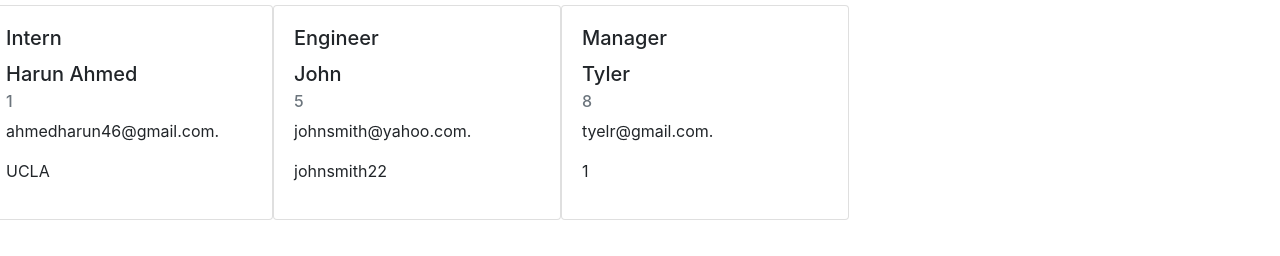
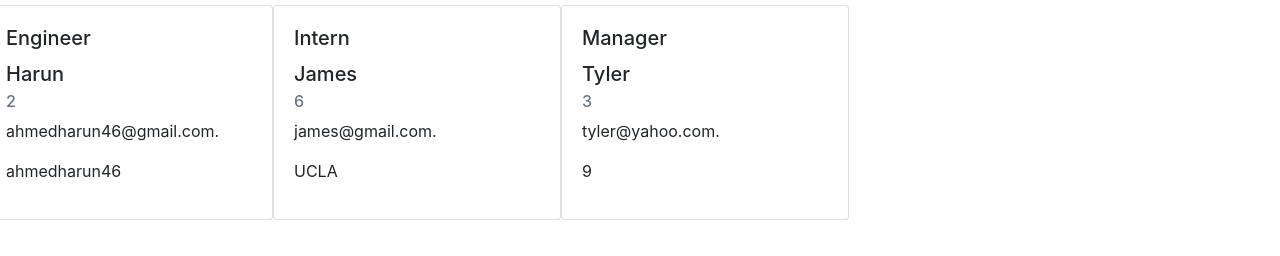
Before and after one commit to ahmedharun46/TeamProfileGenrator, a website: page dist/index.html in a window 1280 px wide. Shown: the part 118-374 px from the top of the page. Drawn offline with nearby package versions, Linux system fonts and the light colour scheme.

Commit message:
Final Commit

```diff
--- a/dist/index.html
+++ b/dist/index.html
@@ -16,28 +16,28 @@
     <div class = "container-body container-fluid"></div>
     <div class="row">
         <div class="card" style="width: 18rem;">
+            <div class="card-body"><h5 class="card-title">Engineer</h5>
+              <h5 class="card-title">Harun</h5>
+              <h6 class="card-subtitle mb-2 text-muted">2</h6>
+              <p class="card-text">ahmedharun46@gmail.com.</p>
+
+                <p class="card-link">ahmedharun46</p>
+            </div>
+            </div><div class="card" style="width: 18rem;">
             <div class="card-body"><h5 class="card-title">Intern</h5>
-              <h5 class="card-title">Harun Ahmed</h5>
-              <h6 class="card-subtitle mb-2 text-muted">1</h6>
-              <p class="card-text">ahmedharun46@gmail.com.</p>
+              <h5 class="card-title">James</h5>
+              <h6 class="card-subtitle mb-2 text-muted">6</h6>
+              <p class="card-text">james@gmail.com.</p>
 
                 <p class="card-link">UCLA</p>
             </div>
             </div><div class="card" style="width: 18rem;">
-            <div class="card-body"><h5 class="card-title">Engineer</h5>
-              <h5 class="card-title">John</h5>
-              <h6 class="card-subtitle mb-2 text-muted">5</h6>
-              <p class="card-text">johnsmith@yahoo.com.</p>
-
-                <p class="card-link">johnsmith22</p>
-            </div>
-            </div><div class="card" style="width: 18rem;">
             <div class="card-body"><h5 class="card-title">Manager</h5>
               <h5 class="card-title">Tyler</h5>
-              <h6 class="card-subtitle mb-2 text-muted">8</h6>
-              <p class="card-text">tyelr@gmail.com.</p>
+              <h6 class="card-subtitle mb-2 text-muted">3</h6>
+              <p class="card-text">tyler@yahoo.com.</p>
 
-                <p class="card-link">1</p>
+                <p class="card-link">9</p>
                 </div>
             </div>
     </div>
```
